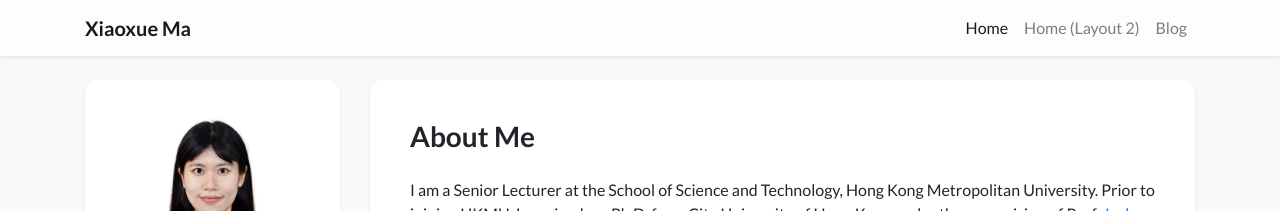
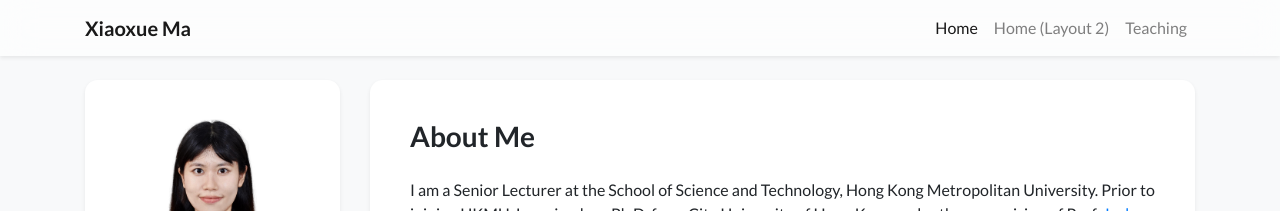
Before and after one commit to xiaoxuemakayley/xiaoxuemakayley.github.io, a Jekyll site: the page built from index.html, in a window 1280 px wide. Shown: the top 211 px of the page. Built offline with Jekyll 4.4.1, drawn with Linux system fonts in a browser that asks for light colours; nearby versions of some CDN libraries; a style sheet for code colours, icons or effects is not loaded.

Commit message:
Update navigation.yml

```diff
--- a/_data/navigation.yml
+++ b/_data/navigation.yml
@@ -7,7 +7,7 @@ pages:
   url: /index_layout2
 #- name: Publications
  # url: /publications
-- name: Blog
+- name: Teaching
   url: /blog
 #- name: Showcase
 #  url: /showcase
```
